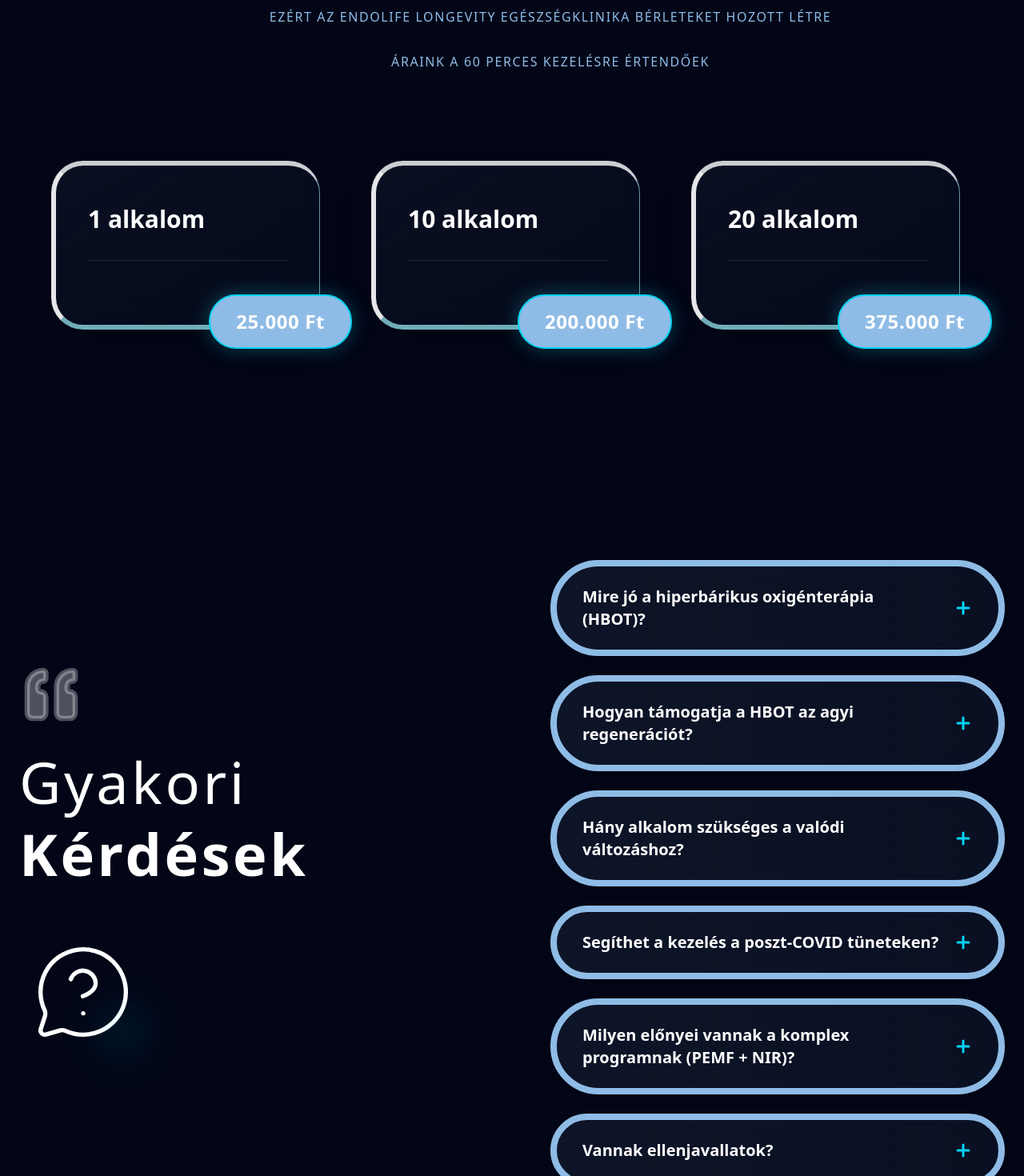
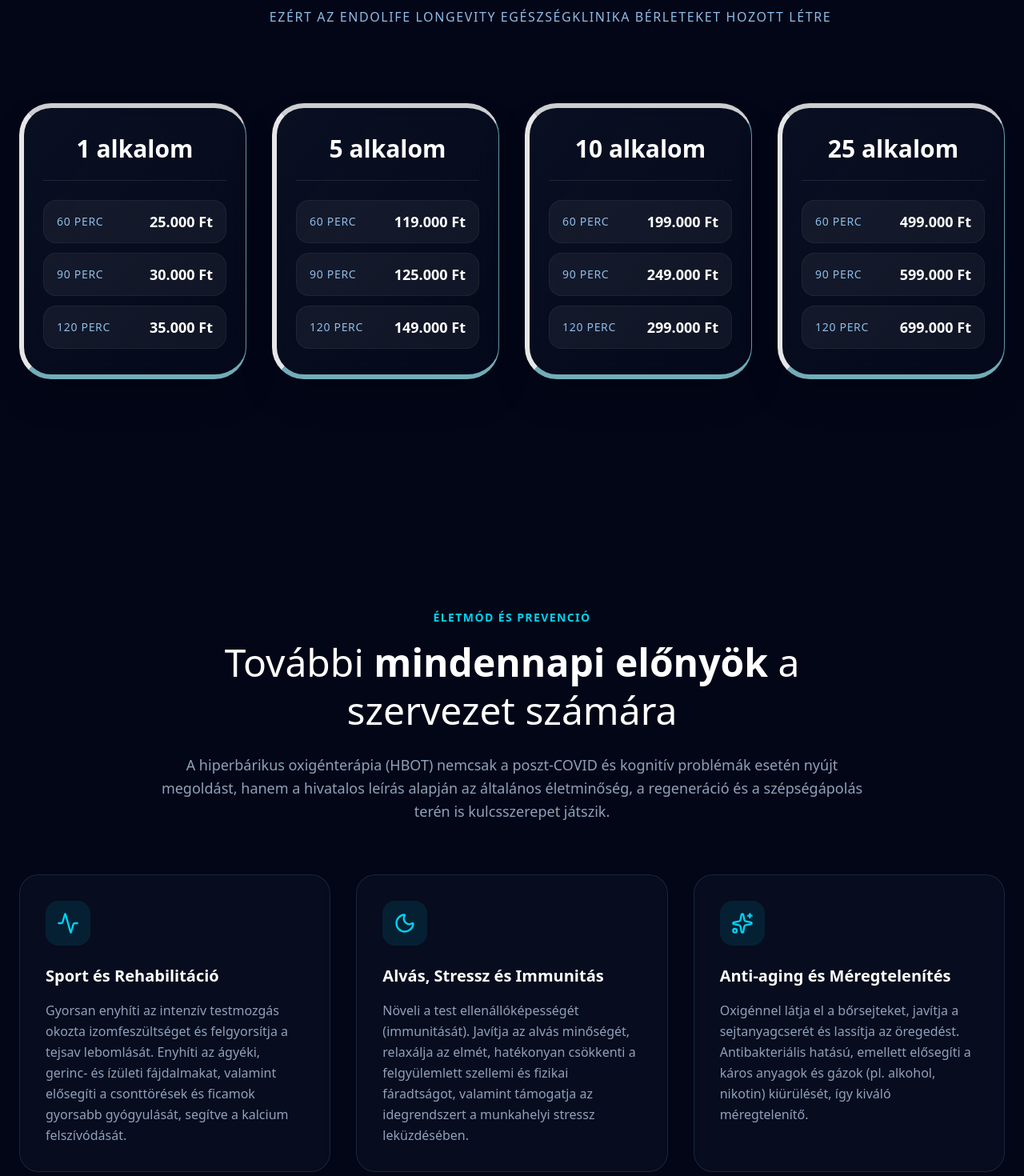
Before and after one commit to szombathrobert/hbot, a Next.js app: page / in a window 1280 px wide. Shown: the part 10260-11730 px from the top of the page at 80% size. Built offline with nearby package versions, Linux system fonts and the light colour scheme.

Commit message:
Prizes and text fix

```diff
--- a/app/compoenents/layout/Navbar.tsx
+++ b/app/compoenents/layout/Navbar.tsx
@@ -81,7 +81,7 @@
               </a>
 
               <Link
-                href="#kapcsolat"
+                href="https://endo-kapszula.mymedio.hu/doctors?specializationId=10118235"
                 className="flex items-center gap-2 bg-cyan-500 text-[#020617] px-6 py-2.5 rounded-full text-sm font-bold shadow-[0_0_15px_rgba(34,211,238,0.3)] hover:shadow-[0_0_25px_rgba(34,211,238,0.5)] hover:bg-cyan-400 transition-all duration-300"
               >
                 <CalendarCheck className="w-4 h-4" aria-hidden="true" />
--- a/app/compoenents/sections/FAQ.tsx
+++ b/app/compoenents/sections/FAQ.tsx
@@ -2,32 +2,36 @@
 
 import { useState } from 'react'
 import { motion, AnimatePresence, type Variants } from 'framer-motion'
-import { Quote, MessageCircleQuestion, Plus, Minus } from 'lucide-react'
+import { Quote, MessageCircleQuestion, Plus, Minus, BookOpen } from 'lucide-react'
 
-const faqItems = [
+type FaqItem = {
+    question: string;
+    answer: React.ReactNode;
+}
+
+const faqItems: FaqItem[] = [
     {
-        question: "Mire jó a hiperbárikus oxigénterápia (HBOT)?",
-        answer: "A hiperbárikus oxigénterápia (HBOT) egy olyan orvosi eljárás, amely során a páciens 100%-os tisztaságú oxigént lélegzik be megnövelt légköri nyomáson. Ez akár 8-szorosára növeli a vérplazmában oldott oxigén szintjét, ami beindítja az új erek képződését (angiogenezis), serkenti az őssejt-termelést, és csökkenti a gyulladásokat. Klinikánkon poszt-COVID agyköd, sport-regeneráció és anti-aging (longevity) folyamatok támogatására alkalmazzuk."
+        question: "Mi az a hiperbárikus oxigénterápia és milyen problémákon segít?",
+        answer: "A hiperbárikus oxigénterápia során 100%-os tisztaságú oxigént lélegez be megnövelt (1.3 ATA) nyomáson. Ez drasztikusan megnöveli a vérplazmában oldott oxigén szintjét. Kiválóan alkalmazható agyi regenerációra, poszt-COVID 'brain fog' (agyköd) kezelésére, sport-rehabilitációra, valamint a sejtek öregedésének (anti-aging) lassítására."
     },
     {
-        question: "Hogyan támogatja a HBOT az agyi regenerációt?",
-        answer: "A hiperbárikus oxigénterápia (HBOT) során a plazmában oldott oxigén szintje 10-20-szorosára nő. Ez beindítja az angiogenezist (új erek képződését) és fokozza a neuroplaszticitást. A folyamat kulcsa a hyperoxic-hypoxic paradoxon, amely aktiválja a regeneratív jelátviteli útvonalakat, például a HIF-1α-t, segítve az agyi mikrokeringés helyreállítását."
+        question: "Miért egyedi a komplex Longevity program (HBOT + PEMF + NIR)?",
+        answer: "Klinikánkon a terápiát pulzált elektromágneses (PEMF) és közeli infravörös (NIR-PBM) technológiával ötvözzük. Míg az oxigénkamra az 'üzemanyagot' (oxigént) biztosítja, a PEMF megnyitja a hajszálereket, a NIR pedig beindítja a sejtek energiaközpontjait (mitokondriumok), így a regeneráció szinergiában, többszörös hatékonysággal megy végbe."
     },
     {
-        question: "Hány alkalom szükséges a valódi változáshoz?",
-        answer: "A regenerációs hatás kumulatív. A modern longevity protokollok szerint a sejtszintű változásokhoz (mint a telomerhossz növekedése vagy a szeneszcens sejtek csökkenése) heti 3-5 alkalom javasolt egy 6-12 hetes cikluson belül. Poszt-COVID szindróma vagy 'brain fog' esetén az egyéni állapotfelmérés alapján orvosaink személyre szabott kúrát állítanak össze."
+        question: "Hány kezelés szükséges a tartós eredményhez?",
+        answer: "A regenerációs hatás kumulatív, azaz összeadódik. Általános egészségmegőrzésre napi 1-2 alkalom is frissítő, de a sejtszintű változásokhoz (mint a telomerhossz növekedése) heti 3-5 alkalom javasolt egy 6-12 hetes cikluson belül. Orvosaink minden esetben egyéni, személyre szabott protokollt javasolnak."
     },
     {
-        question: "Segíthet a kezelés a poszt-COVID tüneteken?",
-        answer: "Igen, a kutatások szerint a HBOT hatékonyan csökkenti a neuroinflammációt (agyi gyulladást) és javítja az endothel diszfunkciót, amelyek a 'brain fog' fő kiváltói. A kezelés támogatja a mitokondriális működést, így segít visszanyerni a mentális fókuszt és csökkenteni a krónikus fáradtságot."
-    },
-    {
-        question: "Milyen előnyei vannak a komplex programnak (PEMF + NIR)?",
-        answer: "A komplex Longevity programunkban a HBOT-ot pulzált elektromágneses (PEMF) és közeli infravörös (NIR-PBM) terápiával ötvözzük. Míg a HBOT az oxigénkínálatot növeli, a PEMF a kapilláris perfúziót javítja, a NIR pedig közvetlenül a mitokondriális energiatermelést (ATP) fokozza, így a módszerek szinergiában támogatják a regenerációt."
-    },
-    {
-        question: "Vannak ellenjavallatok?",
-        answer: "A biztonság elsődleges. Kezeletlen légmell, bizonyos tüdőbetegségek vagy akut lázas fertőzés esetén a kezelés nem javasolt. Ezért klinikánkon minden kúrát részletes orvosi konzultáció és állapotfelmérés előz meg, ahol szakembereink megállapítják a terápiás alkalmasságot."
+        question: "Hogyan készüljek fel a kezelésre? (Biztonsági szabályok)",
+        answer: (
+            <ul className="list-disc pl-5 space-y-2">
+                <li><strong>Tiltott tárgyak:</strong> Szigorúan tilos tüzet, gyúlékony anyagokat (benzin, alkohol, olajok, öngyújtó), valamint hegyes tárgyakat a kamrába vinni!</li>
+                <li><strong>Étkezés:</strong> Étkezés után 1-2 órával javasolt a használat, ne lépjen be puffasztó ételek fogyasztása után.</li>
+                <li><strong>Fülpattogás:</strong> A nyomás növekedésekor füldugulást érezhet (mint a repülőn). Nyeljen nagyokat, mozgassa az állkapcsát, vagy befogott orral fújjon enyhén levegőt a fülébe.</li>
+                <li><strong>Légzés:</strong> Lélegezzen normálisan, a nyomáscsökkentéskor tilos visszatartani a lélegzetet!</li>
+            </ul>
+        )
     }
 ]
 
@@ -49,7 +53,7 @@
     }
 
     return (
-        <section id="gyik" aria-label="Gyakori Kérdések a hiperbárikus oxigénterápiáról és agyi regenerációról" className="relative w-full py-24 overflow-hidden flex items-center justify-center">
+        <section id="gyik" aria-label="Gyakori Kérdések a hiperbárikus oxigénterápiáról és agyi regenerációról" className="relative w-full py-24 overflow-hidden flex flex-col items-center justify-center">
 
             <div className="container mx-auto px-4 md:px-6 relative z-10">
 
@@ -131,8 +135,35 @@
                             </motion.div>
                         ))}
                     </motion.div>
+                </div>
 
-                </div>
+                <motion.div
+                    initial={{ opacity: 0, y: 30 }}
+                    whileInView={{ opacity: 1, y: 0 }}
+                    viewport={{ once: true }}
+                    transition={{ delay: 0.3, duration: 0.6 }}
+                    className="max-w-5xl mx-auto mt-24 bg-white/5 backdrop-blur-md border border-white/10 rounded-3xl p-8 md:p-10 flex flex-col md:flex-row gap-8 items-center justify-between shadow-2xl"
+                >
+                    <div className="flex items-center gap-6">
+                        <div className="bg-cyan-500/10 p-5 rounded-2xl border border-cyan-500/20">
+                            <BookOpen className="w-10 h-10 text-cyan-400" />
+                        </div>
+                        <div className="text-center md:text-left">
+                            <h4 className="font-bold text-white text-2xl uppercase tracking-wider mb-2">Minden részletre kíváncsi?</h4>
+                            <p className="font-light text-gray-300 text-lg">
+                                Töltse le a hiperbár kamra hivatalos, magyar nyelvű felhasználói kézikönyvét.
+                            </p>
+                        </div>
+                    </div>
+                    <a
+                        href="/docs/hiperbar_oxigenkamra_magyar_kezikonyv.pdf"
+                        download
+                        className="whitespace-nowrap px-8 py-4 rounded-full bg-cyan-500 text-[#020617] font-bold text-lg shadow-[0_0_15px_rgba(34,211,238,0.3)] hover:shadow-[0_0_25px_rgba(34,211,238,0.5)] hover:bg-cyan-400 transition-all duration-300 hover:scale-105"
+                    >
+                        Kézikönyv letöltése
+                    </a>
+                </motion.div>
+
             </div>
         </section>
     )
--- a/app/compoenents/sections/Hero.tsx
+++ b/app/compoenents/sections/Hero.tsx
@@ -37,7 +37,7 @@
 
           <Link
             aria-label='idopontfoglalas'
-            href="https://www.google.com"
+            href="https://endo-kapszula.mymedio.hu/doctors?specializationId=10118235"
             target="_blank"
             rel="noopener noreferrer"
             className="inline-flex justify-center items-center gap-2 text-white py-3 px-8 w-full md:w-auto rounded-full text-lg md:text-xl font-semibold shadow-lg shadow-brand-primary/20 hover:bg-[#3f73a4] transition-colors duration-300 ease-in-out bg-[#2C5D8A]"
--- a/app/compoenents/sections/OxygenTherapy.tsx
+++ b/app/compoenents/sections/OxygenTherapy.tsx
@@ -89,7 +89,7 @@
                                 transition={{ duration: 0.6, delay: 0.6, ease: "easeOut" }}
                                 className="flex flex-col sm:flex-row gap-4"
                             >
-                                <Link aria-label='medicall' href="https://www.medicall.cc" target="_blank" rel="noopener noreferrer" className="flex items-center justify-center gap-2 px-8 py-3.5 rounded-full text-lg font-bold shadow-[0_0_15px_rgba(34,211,238,0.3)] bg-cyan-500 text-[#020617] hover:bg-cyan-400 hover:shadow-[0_0_25px_rgba(34,211,238,0.5)] transition-all duration-300 ease-in-out hover:scale-105">
+                                <Link aria-label='medicall' href="https://endo-kapszula.mymedio.hu/doctors?specializationId=10118235" target="_blank" rel="noopener noreferrer" className="flex items-center justify-center gap-2 px-8 py-3.5 rounded-full text-lg font-bold shadow-[0_0_15px_rgba(34,211,238,0.3)] bg-cyan-500 text-[#020617] hover:bg-cyan-400 hover:shadow-[0_0_25px_rgba(34,211,238,0.5)] transition-all duration-300 ease-in-out hover:scale-105">
                                     <CalendarCheck className="w-5 h-5" />
                                     Időpontfoglalás
                                 </Link>
--- /dev/null
+++ b/app/compoenents/sections/Preferences.tsx
@@ -0,0 +1,68 @@
+'use client'
+
+import React from 'react';
+import { Activity, Moon, Sparkles } from 'lucide-react';
+
+export default function Preferences() {
+    return (
+        <section
+            id="mindennapi-elonyok"
+            aria-label="A hiperbár oxigénterápia mindennapi előnyei"
+            className="relative w-full py-24 overflow-hidden flex items-center justify-center"
+        >
+            <div className="container mx-auto px-4 md:px-6 relative z-10">
+
+                {/* Címsor szekció */}
+                <div className="text-center max-w-4xl mx-auto mb-16">
+                    <h2 className="text-sm font-bold text-cyan-400 tracking-widest uppercase mb-4">
+                        Életmód és Prevenció
+                    </h2>
+                    <h3 className="text-3xl md:text-5xl font-light text-white leading-tight mb-6">
+                        További <span className="font-bold">mindennapi előnyök</span> a szervezet számára
+                    </h3>
+                    <p className="text-lg text-slate-400 leading-relaxed">
+                        A hiperbárikus oxigénterápia (HBOT) nemcsak a poszt-COVID és kognitív problémák esetén nyújt megoldást, hanem a hivatalos leírás alapján az általános életminőség, a regeneráció és a szépségápolás terén is kulcsszerepet játszik.
+                    </p>
+                </div>
+
+                {/* Kártyák Grid */}
+                <div className="grid grid-cols-1 md:grid-cols-3 gap-8">
+
+                    {/* Sport kártya */}
+                    <div className="relative p-8 rounded-3xl backdrop-blur-sm bg-slate-900/40 border border-slate-700/50 hover:bg-slate-800/60 hover:border-cyan-400/30 transition-all duration-300 group">
+                        <div className="w-14 h-14 rounded-2xl flex items-center justify-center mb-6 bg-cyan-400/10 group-hover:scale-110 transition-transform duration-300">
+                            <Activity className="w-7 h-7 text-cyan-400" />
+                        </div>
+                        <h4 className="text-xl font-bold text-white mb-4">Sport és Rehabilitáció</h4>
+                        <p className="text-slate-400 leading-relaxed group-hover:text-slate-300 transition-colors">
+                            Gyorsan enyhíti az intenzív testmozgás okozta izomfeszültséget és felgyorsítja a tejsav lebomlását. Enyhíti az ágyéki, gerinc- és ízületi fájdalmakat, valamint elősegíti a csonttörések és ficamok gyorsabb gyógyulását, segítve a kalcium felszívódását.
+                        </p>
+                    </div>
+
+                    {/* Életmód kártya */}
+                    <div className="relative p-8 rounded-3xl backdrop-blur-sm bg-slate-900/40 border border-slate-700/50 hover:bg-slate-800/60 hover:border-cyan-400/30 transition-all duration-300 group">
+                        <div className="w-14 h-14 rounded-2xl flex items-center justify-center mb-6 bg-cyan-400/10 group-hover:scale-110 transition-transform duration-300">
+                            <Moon className="w-7 h-7 text-cyan-400" />
+                        </div>
+                        <h4 className="text-xl font-bold text-white mb-4">Alvás, Stressz és Immunitás</h4>
+                        <p className="text-slate-400 leading-relaxed group-hover:text-slate-300 transition-colors">
+                            Növeli a test ellenállóképességét (immunitását). Javítja az alvás minőségét, relaxálja az elmét, hatékonyan csökkenti a felgyülemlett szellemi és fizikai fáradtságot, valamint támogatja az idegrendszert a munkahelyi stressz leküzdésében.
+                        </p>
+                    </div>
+
+                    {/* Anti-aging kártya */}
+                    <div className="relative p-8 rounded-3xl backdrop-blur-sm bg-slate-900/40 border border-slate-700/50 hover:bg-slate-800/60 hover:border-cyan-400/30 transition-all duration-300 group">
+                        <div className="w-14 h-14 rounded-2xl flex items-center justify-center mb-6 bg-cyan-400/10 group-hover:scale-110 transition-transform duration-300">
+                            <Sparkles className="w-7 h-7 text-cyan-400" />
+                        </div>
+                        <h4 className="text-xl font-bold text-white mb-4">Anti-aging és Méregtelenítés</h4>
+                        <p className="text-slate-400 leading-relaxed group-hover:text-slate-300 transition-colors">
+                            Oxigénnel látja el a bőrsejteket, javítja a sejtanyagcserét és lassítja az öregedést. Antibakteriális hatású, emellett elősegíti a káros anyagok és gázok (pl. alkohol, nikotin) kiürülését, így kiváló méregtelenítő.
+                        </p>
+                    </div>
+
+                </div>
+            </div>
+        </section>
+    );
+}
--- a/app/compoenents/sections/pricePage.tsx
+++ b/app/compoenents/sections/pricePage.tsx
@@ -3,18 +3,38 @@
 import { LazyMotion, domAnimation, m, type Variants } from 'framer-motion'
 import { Quote } from 'lucide-react'
 
-const occasions = [
+const pricingPackages = [
     {
         title: "1 alkalom",
-        price: "25.000 Ft",
+        prices: [
+            { duration: "60 perc", price: "25.000 Ft" },
+            { duration: "90 perc", price: "30.000 Ft" },
+            { duration: "120 perc", price: "35.000 Ft" }
+        ]
+    },
+    {
+        title: "5 alkalom",
+        prices: [
+            { duration: "60 perc", price: "119.000 Ft" },
+            { duration: "90 perc", price: "125.000 Ft" },
+            { duration: "120 perc", price: "149.000 Ft" }
+        ]
     },
     {
         title: "10 alkalom",
-        price: "200.000 Ft",
+        prices: [
+            { duration: "60 perc", price: "199.000 Ft" },
+            { duration: "90 perc", price: "249.000 Ft" },
+            { duration: "120 perc", price: "299.000 Ft" }
+        ]
     },
     {
-        title: "20 alkalom",
-        price: "375.000 Ft",
+        title: "25 alkalom",
+        prices: [
+            { duration: "60 perc", price: "499.000 Ft" },
+            { duration: "90 perc", price: "599.000 Ft" },
+            { duration: "120 perc", price: "699.000 Ft" }
+        ]
     }
 ]
 
@@ -57,10 +77,6 @@
                         <span className="block w-full md:w-auto text-center md:text-left text-sm md:text-base font-medium text-[#8FBCE6] uppercase tracking-widest mt-8 md:transform md:translate-x-12">
                             Ezért az Endolife Longevity Egészségklinika bérleteket hozott létre
                         </span>
-
-                        <span className="block w-full md:w-auto text-center md:text-left text-sm md:text-base font-medium text-[#8FBCE6] uppercase tracking-widest mt-8 md:transform md:translate-x-12">
-                            Áraink a 60 perces kezelésre értendőek
-                        </span>
                     </m.div>
 
                     <m.div
@@ -68,49 +84,44 @@
                         initial="hidden"
                         whileInView="visible"
                         viewport={{ once: true, margin: "-100px" }}
-                        className="max-w-6xl mx-auto grid grid-cols-1 md:grid-cols-3 gap-10 lg:gap-12 items-start"
+                        className="max-w-7xl mx-auto grid grid-cols-1 md:grid-cols-2 lg:grid-cols-4 gap-8 items-stretch"
                     >
-                        {occasions.map((occasion, index) => (
-                            <m.div key={index} variants={itemVariants} className="relative group h-full pt-4 pr-4">
+                        {pricingPackages.map((pkg, index) => (
+                            <m.div key={index} variants={itemVariants} className="relative group h-full">
 
                                 <div className={`
                                     relative h-full
                                     bg-linear-to-br from-[#0f172a]/60 to-[#0f172a]/20 backdrop-blur-xl
-                                    rounded-[2.5rem] px-8 py-10 lg:px-10 lg:py-12
+                                    rounded-[2.5rem] px-6 py-8
                                     flex flex-col shadow-2xl z-10
-                                    min-h-50
                                     border-l-[6px] border-l-white/90
                                     border-t-[6px] border-t-white/80
                                     border-b-[6px] border-b-cyan-200/70
                                     border-r border-r-cyan-200/60
-                                    hover:border-cyan-200/50 transition-colors duration-500
+                                    hover:border-cyan-200/50 hover:bg-[#0f172a]/40 transition-all duration-500
                                 `}>
-                                    <div className="mb-8 border-b border-white/10 pb-6">
-                                        <h3 className="text-3xl font-bold text-white mb-2 leading-tight">
-                                            {occasion.title}
+                                    <div className="mb-6 border-b border-white/10 pb-4 text-center">
+                                        <h3 className="text-3xl font-bold text-white mb-1 leading-tight">
+                                            {pkg.title}
                                         </h3>
                                     </div>
 
-                                    <div className="md:hidden mt-auto self-end">
-                                        <div className="bg-[#8FBCE6] border border-cyan-400/30 rounded-full px-6 py-3 shadow-[0_0_15px_rgba(34,211,238,0.2)]">
-                                            <span className="text-xl font-bold text-white">{occasion.price}</span>
-                                        </div>
+                                    <div className="flex flex-col gap-3 grow justify-center">
+                                        {pkg.prices.map((priceItem, priceIndex) => (
+                                            <div
+                                                key={priceIndex}
+                                                className="flex items-center justify-between bg-white/5 rounded-2xl px-4 py-3 hover:bg-white/10 transition-colors border border-white/5"
+                                            >
+                                                <span className="text-sm font-medium text-[#8FBCE6] uppercase tracking-wider">
+                                                    {priceItem.duration}
+                                                </span>
+                                                <span className="text-lg font-bold text-white">
+                                                    {priceItem.price}
+                                                </span>
+                                            </div>
+                                        ))}
                                     </div>
                                 </div>
-
-                                <div className="hidden md:flex absolute -bottom-6 -right-6 z-20
-                                            bg-[#8FBCE6] border-2 border-cyan-400
-                                            rounded-full px-8 py-4
-                                            shadow-[0_0_25px_rgba(34,211,238,0.3)]
-                                            items-center justify-center
-                                            group-hover:scale-110 group-hover:shadow-[0_0_35px_rgba(34,211,238,0.5)]
-                                            transition-all duration-300">
-
-                                    <span className="text-2xl font-bold text-white tracking-wide">
-                                        {occasion.price}
-                                    </span>
-                                </div>
-
                             </m.div>
                         ))}
                     </m.div>
--- a/app/page.tsx
+++ b/app/page.tsx
@@ -4,6 +4,7 @@
 import { References } from './compoenents/sections/References'
 import { MedicalExpert } from './compoenents/sections/MedicalExpert'
 import { SymptomsExplained } from './compoenents/sections/SymptomsExplained'
+import Preferences from './compoenents/sections/Preferences'
 
 const OxygenTherapy = dynamic(() => import("./compoenents/sections/OxygenTherapy").then(m => m.OxygenTherapy))
 const FunctionalPage = dynamic(() => import("./compoenents/sections/FunctionalPage").then(m => m.FunctionalPage))
@@ -69,6 +70,9 @@
         <PricePage />
 
         <SectionDivider />
+        <Preferences />
+
+        <SectionDivider />
         <FAQ />
 
         <SectionDivider />
```
Also changed, not shown: 1 other file (tests, documents, lock files or other folders).
